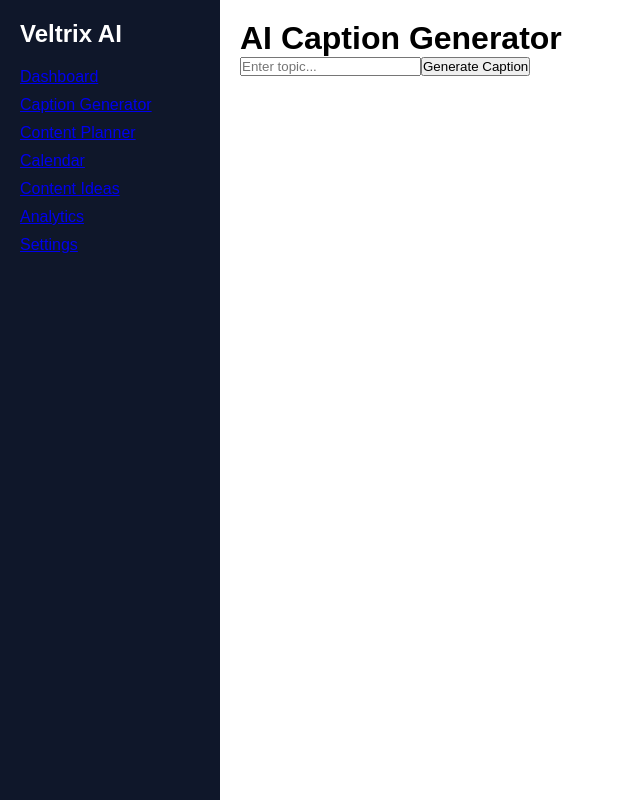
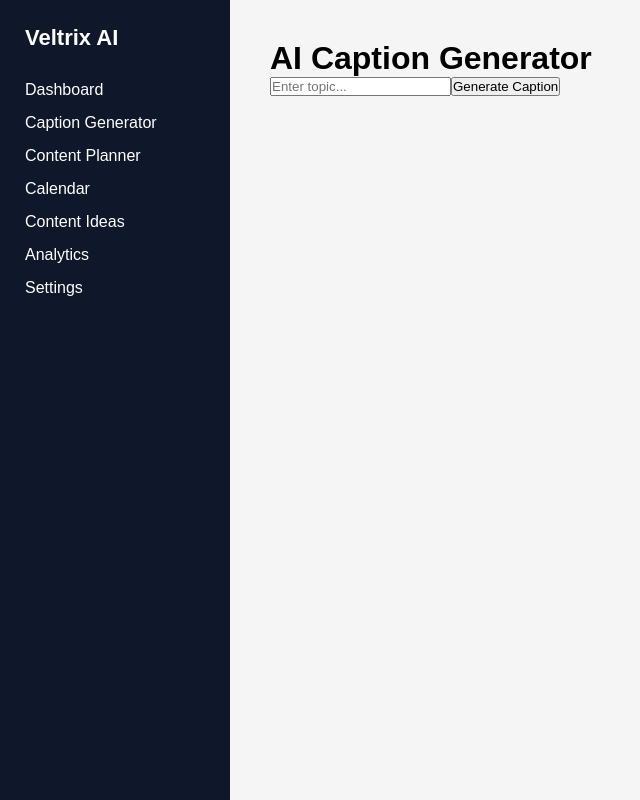
Before and after one commit to syedfaraz0099-sketch/veltrix-social-ai, a Next.js app in the folder frontend/: page /dashboard/caption in a window 1280 px wide. Shown: the whole page, without its empty margins (0-640 px from the left). Built offline with nearby package versions, Linux system fonts and the light colour scheme.

Commit message:
Update layout.tsx

```diff
--- a/frontend/app/dashboard/layout.tsx
+++ b/frontend/app/dashboard/layout.tsx
@@ -6,30 +6,60 @@
   children: React.ReactNode
 }) {
   return (
-    <div style={{ display: "flex", minHeight: "100vh" }}>
+    <div style={{ display: "flex", minHeight: "100vh", fontFamily: "sans-serif" }}>
 
       <aside
         style={{
-          width: "220px",
+          width: "230px",
           background: "#0f172a",
           color: "white",
-          padding: "20px",
+          padding: "25px",
         }}
       >
-        <h2 style={{ marginBottom: "20px" }}>Veltrix AI</h2>
+        <h2 style={{ marginBottom: "30px", fontSize: "22px" }}>
+          Veltrix AI
+        </h2>
 
-        <nav style={{ display: "flex", flexDirection: "column", gap: "10px" }}>
-          <Link href="/dashboard">Dashboard</Link>
-          <Link href="/dashboard/caption">Caption Generator</Link>
-          <Link href="/dashboard/planner">Content Planner</Link>
-          <Link href="/dashboard/calendar">Calendar</Link>
-          <Link href="/dashboard/ideas">Content Ideas</Link>
-          <Link href="/dashboard/analytics">Analytics</Link>
-          <Link href="/dashboard/settings">Settings</Link>
+        <nav style={{ display: "flex", flexDirection: "column", gap: "15px" }}>
+
+          <Link style={{ color: "white", textDecoration: "none" }} href="/dashboard">
+            Dashboard
+          </Link>
+
+          <Link style={{ color: "white", textDecoration: "none" }} href="/dashboard/caption">
+            Caption Generator
+          </Link>
+
+          <Link style={{ color: "white", textDecoration: "none" }} href="/dashboard/planner">
+            Content Planner
+          </Link>
+
+          <Link style={{ color: "white", textDecoration: "none" }} href="/dashboard/calendar">
+            Calendar
+          </Link>
+
+          <Link style={{ color: "white", textDecoration: "none" }} href="/dashboard/ideas">
+            Content Ideas
+          </Link>
+
+          <Link style={{ color: "white", textDecoration: "none" }} href="/dashboard/analytics">
+            Analytics
+          </Link>
+
+          <Link style={{ color: "white", textDecoration: "none" }} href="/dashboard/settings">
+            Settings
+          </Link>
+
         </nav>
       </aside>
 
-      <main style={{ flex: 1, padding: "20px" }}>
+      <main
+        style={{
+          flex: 1,
+          background: "#f5f5f5",
+          padding: "40px",
+        }}
+      >
         {children}
       </main>
 
```
